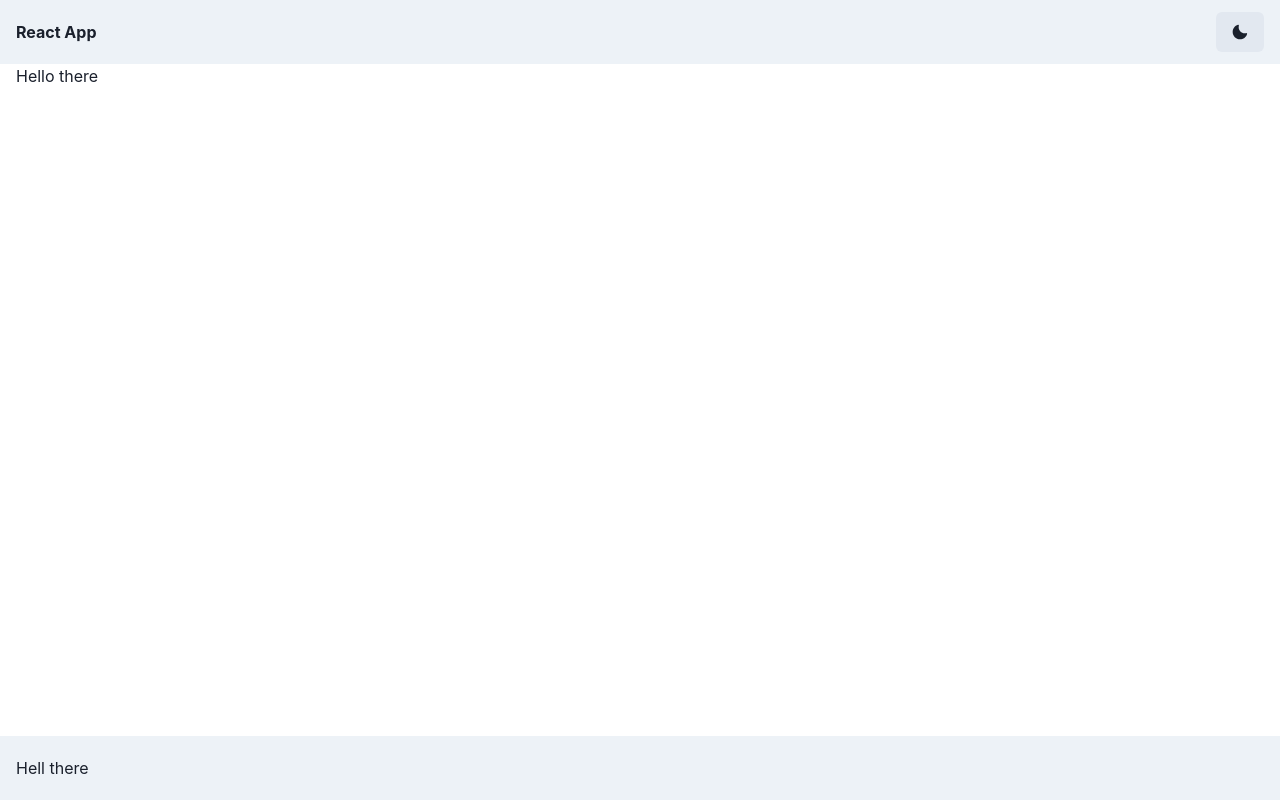
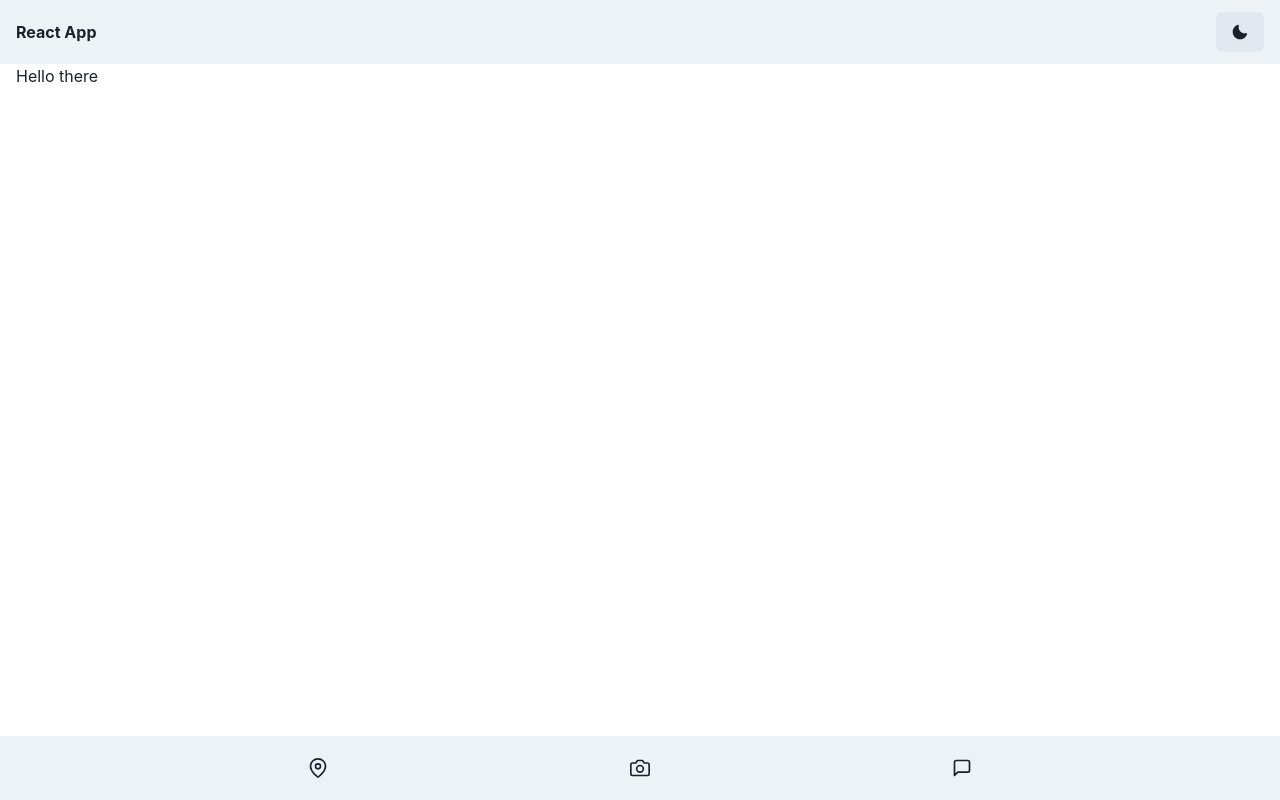
Before and after one commit to dylanmooney62/site-reporting-pwa, a React (Create React App) app: page / in a window 1280 px wide. Built offline with nearby package versions, Linux system fonts and the light colour scheme.

Commit message:
refactored bottom navigation, added icon buttons

```diff
--- a/package.json
+++ b/package.json
@@ -11,8 +11,10 @@
     "@testing-library/react": "^11.2.7",
     "@testing-library/user-event": "^12.8.3",
     "framer-motion": "^6.2.8",
+    "prop-types": "^15.8.1",
     "react": "^17.0.2",
     "react-dom": "^17.0.2",
+    "react-icons": "^4.3.1",
     "react-router-dom": "^6.2.1",
     "react-scripts": "5.0.0",
     "web-vitals": "^0.2.4",
--- a/src/App.jsx
+++ b/src/App.jsx
@@ -2,8 +2,8 @@ import React from 'react';
 import { Outlet } from 'react-router-dom';
 import { ChakraProvider, Container, Flex } from '@chakra-ui/react';
 import theme from './theme';
-import Navbar from './components/common/Navbar';
-import BottomNavigationBar from './components/common/BottomNavigationBar';
+import Navbar from './components/Navbar';
+import BottomNavigationBar from './components/BottomNavigationBar';
 
 const App = () => (
   <ChakraProvider theme={theme}>
--- /dev/null
+++ b/src/components/BottomNavigationBar/BottomNavigationBar.jsx
@@ -0,0 +1,21 @@
+import React from 'react';
+import { Box, Container, Flex, useColorModeValue } from '@chakra-ui/react';
+import { FiMapPin, FiCamera, FiMessageSquare } from 'react-icons/fi';
+import BottomNavigationBarButton from './BottomNavigationBarButton';
+
+const BottomNavigationBar = () => (
+  <Box marginTop="auto" bg={useColorModeValue('gray.100', 'gray.900')}>
+    <Container maxW="container.xl">
+      <Flex h={16} alignItems="center" justifyContent="space-evenly">
+        <BottomNavigationBarButton icon={<FiMapPin />} aria-label="Map" />
+        <BottomNavigationBarButton icon={<FiCamera />} aria-label="Camera" />
+        <BottomNavigationBarButton
+          icon={<FiMessageSquare />}
+          aria-label="Messages"
+        />
+      </Flex>
+    </Container>
+  </Box>
+);
+
+export default BottomNavigationBar;
--- /dev/null
+++ b/src/components/BottomNavigationBar/BottomNavigationBarButton.jsx
@@ -0,0 +1,14 @@
+import React from 'react';
+import PropTypes from 'prop-types';
+import { IconButton } from '@chakra-ui/react';
+
+const BottomNavigationBarButton = ({ ...props }) => (
+  <IconButton {...props} variant="ghost" fontSize="xl" />
+);
+
+BottomNavigationBarButton.propTypes = {
+  label: PropTypes.string.isRequired,
+  icon: PropTypes.element.isRequired,
+};
+
+export default BottomNavigationBarButton;
--- /dev/null
+++ b/src/components/BottomNavigationBar/index.js
@@ -0,0 +1,3 @@
+import BottomNavigationBar from './BottomNavigationBar';
+
+export default BottomNavigationBar;
--- a/src/components/common/Navbar.jsx
+++ b/src/components/Navbar.jsx
@@ -9,7 +9,6 @@ import {
   useColorModeValue,
   VisuallyHidden,
 } from '@chakra-ui/react';
-
 import { SunIcon, MoonIcon } from '@chakra-ui/icons';
 
 const Navbar = () => {
--- a/src/components/common/BottomNavigationBar.jsx
+++ /dev/null
@@ -1,20 +0,0 @@
-import React from 'react';
-import {
-  Box,
-  Container,
-  Flex,
-  Text,
-  useColorModeValue,
-} from '@chakra-ui/react';
-
-const BottomNavigationBar = () => (
-  <Box marginTop="auto" bg={useColorModeValue('gray.100', 'gray.900')}>
-    <Container maxW="container.xl">
-      <Flex h={16} alignItems="center">
-        <Text>Hell there</Text>
-      </Flex>
-    </Container>
-  </Box>
-);
-
-export default BottomNavigationBar;
```
Also changed, not shown: .eslintrc.json, 1 other file (tests, documents, lock files or other folders).
